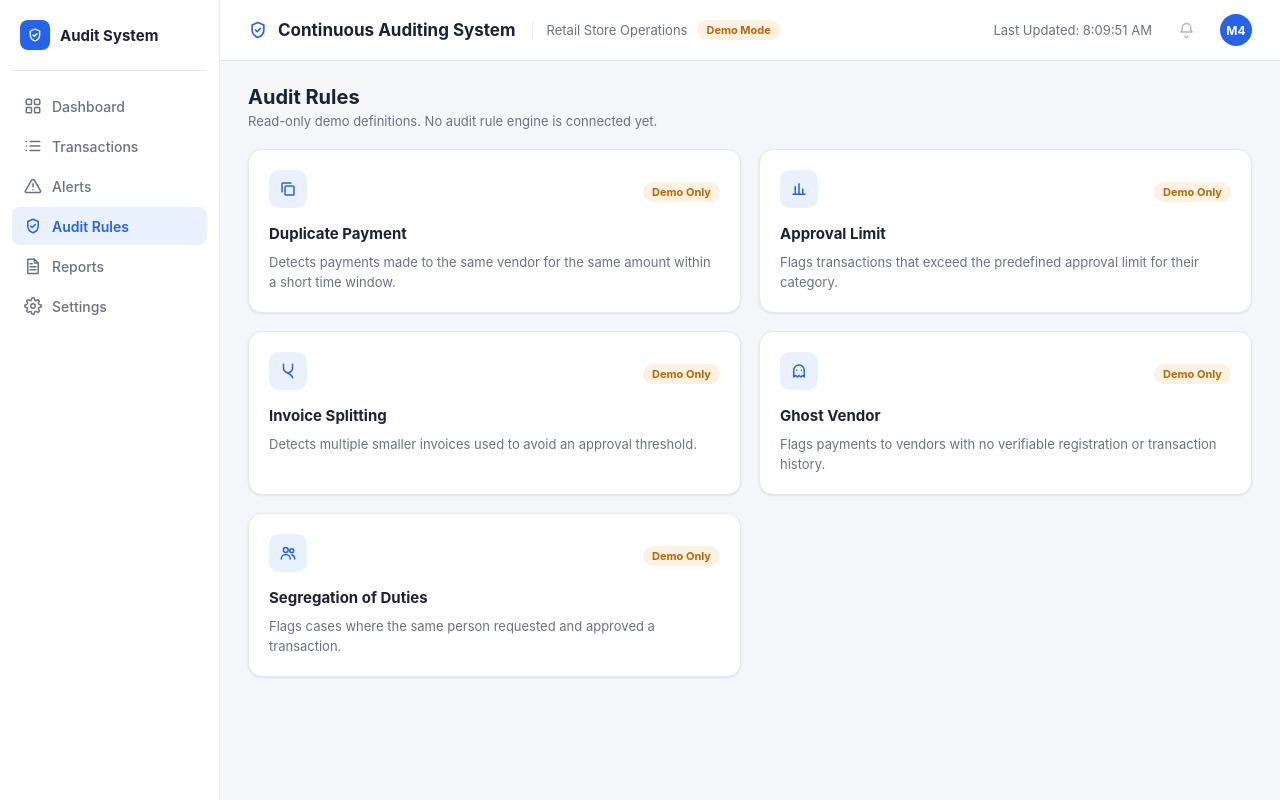
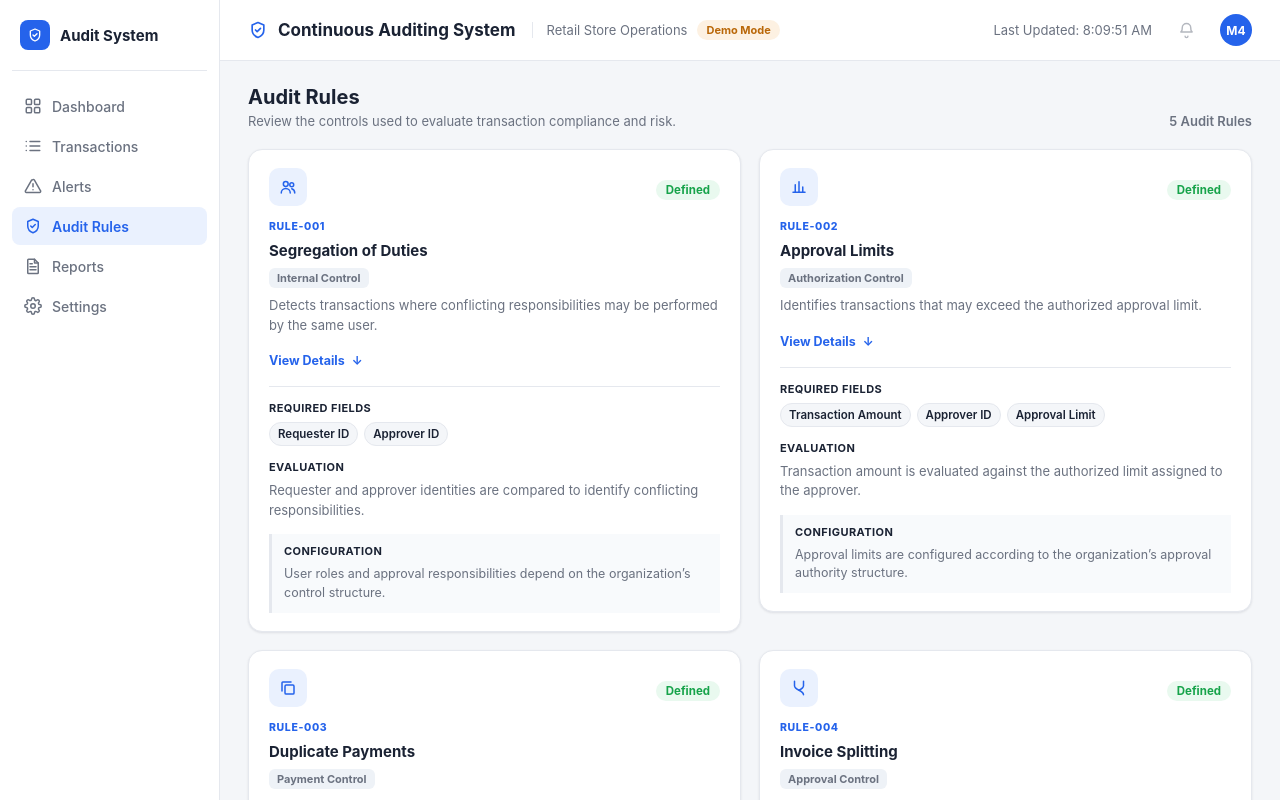
Before and after one commit to OmarAlshehri1/Senior_Design, a React (Vite) app in the folder frontend/: page /audit-rules in a window 1280 px wide. Shown: the top 800 px of the page. Built offline with nearby package versions, Linux system fonts and the light colour scheme.

Commit message:
Complete audit rules frontend

```diff
--- /dev/null
+++ b/frontend/src/data/auditRules.js
@@ -0,0 +1,57 @@
+export const AUDIT_RULES = Object.freeze([
+  {
+    id: 'RULE-001',
+    key: 'segregationOfDuties',
+    name: 'Segregation of Duties',
+    category: 'Internal Control',
+    description: 'Detects transactions where conflicting responsibilities may be performed by the same user.',
+    requiredFields: Object.freeze(['Requester ID', 'Approver ID']),
+    evaluation: 'Requester and approver identities are compared to identify conflicting responsibilities.',
+    configurationNote: 'User roles and approval responsibilities depend on the organization’s control structure.',
+    status: 'Defined',
+  },
+  {
+    id: 'RULE-002',
+    key: 'approvalLimit',
+    name: 'Approval Limits',
+    category: 'Authorization Control',
+    description: 'Identifies transactions that may exceed the authorized approval limit.',
+    requiredFields: Object.freeze(['Transaction Amount', 'Approver ID', 'Approval Limit']),
+    evaluation: 'Transaction amount is evaluated against the authorized limit assigned to the approver.',
+    configurationNote: 'Approval limits are configured according to the organization’s approval authority structure.',
+    status: 'Defined',
+  },
+  {
+    id: 'RULE-003',
+    key: 'duplicatePayment',
+    name: 'Duplicate Payments',
+    category: 'Payment Control',
+    description: 'Detects potentially repeated payments for the same obligation.',
+    requiredFields: Object.freeze(['Vendor ID', 'Invoice ID', 'Amount', 'Transaction Date']),
+    evaluation: 'Relevant payment attributes are compared with previous transactions to identify potential duplicates.',
+    configurationNote: 'Duplicate-payment comparison parameters are handled by the auditing engine.',
+    status: 'Defined',
+  },
+  {
+    id: 'RULE-004',
+    key: 'invoiceSplitting',
+    name: 'Invoice Splitting',
+    category: 'Approval Control',
+    description: 'Identifies related transactions that may have been divided to avoid approval controls.',
+    requiredFields: Object.freeze(['Vendor ID', 'Amount', 'Transaction Date', 'Requester ID']),
+    evaluation: 'Related transactions are evaluated together to identify patterns consistent with invoice splitting.',
+    configurationNote: 'Thresholds and the evaluation window can be configured according to organizational controls.',
+    status: 'Defined',
+  },
+  {
+    id: 'RULE-005',
+    key: 'ghostVendor',
+    name: 'Ghost Vendors',
+    category: 'Vendor Control',
+    description: 'Identifies transactions involving vendors that may not exist in the approved vendor records.',
+    requiredFields: Object.freeze(['Vendor ID', 'Vendor Status']),
+    evaluation: 'Transaction vendor information is checked against the approved vendor master records.',
+    configurationNote: 'Approved vendor records are provided by the organization’s vendor master data.',
+    status: 'Defined',
+  },
+]);
--- a/frontend/src/index.css
+++ b/frontend/src/index.css
@@ -1195,13 +1195,15 @@ table.data-table {
   display: grid;
   grid-template-columns: repeat(2, 1fr);
   gap: 18px;
+  align-items: start;
 }
 
 .rule-card {
-  padding: 20px;
+  min-width: 0;
+  padding: 18px 20px;
   display: flex;
   flex-direction: column;
-  gap: 10px;
+  gap: 8px;
 }
 
 .rule-card-top {
@@ -1225,6 +1227,43 @@ table.data-table {
 .rule-card-icon svg {
   width: 18px;
   height: 18px;
+}
+
+.audit-rules-page-header {
+  align-items: flex-end;
+}
+
+.audit-rules-count {
+  color: var(--text-secondary);
+  font-size: 13px;
+  font-weight: 600;
+  white-space: nowrap;
+}
+
+.defined-pill {
+  padding: 3px 10px;
+  border-radius: 999px;
+  background: var(--green-light);
+  color: var(--green);
+  font-size: 11.5px;
+  font-weight: 700;
+}
+
+.rule-id {
+  color: var(--blue);
+  font-size: 10.5px;
+  font-weight: 800;
+  letter-spacing: 0.06em;
+}
+
+.rule-category {
+  width: fit-content;
+  padding: 3px 8px;
+  border-radius: 6px;
+  background: #eef2f7;
+  color: var(--text-secondary);
+  font-size: 11px;
+  font-weight: 650;
 }
 
 .active-pill {
@@ -1259,16 +1298,96 @@ table.data-table {
   font-weight: 800;
 }
 
-.rule-card h3 {
+.rule-card > h2 {
   margin: 0;
   font-size: 15px;
 }
 
-.rule-card p {
+.rule-description,
+.rule-details p {
   margin: 0;
   font-size: 13px;
   color: var(--text-secondary);
   line-height: 1.5;
+}
+
+.rule-details-toggle {
+  width: fit-content;
+  display: inline-flex;
+  align-items: center;
+  gap: 7px;
+  margin-top: 4px;
+  padding: 6px 0;
+  border: 0;
+  background: transparent;
+  color: var(--blue);
+  font: inherit;
+  font-size: 12.5px;
+  font-weight: 700;
+  cursor: pointer;
+}
+
+.rule-details-toggle:focus-visible {
+  border-radius: 4px;
+  outline: 2px solid var(--blue);
+  outline-offset: 3px;
+}
+
+.rule-toggle-chevron {
+  display: inline-block;
+  font-size: 12px;
+  transition: transform 0.15s ease;
+}
+
+.rule-toggle-chevron.is-expanded {
+  transform: rotate(180deg);
+}
+
+.rule-details {
+  display: grid;
+  gap: 14px;
+  margin-top: 4px;
+  padding-top: 14px;
+  border-top: 1px solid var(--border);
+}
+
+.rule-details section {
+  min-width: 0;
+}
+
+.rule-details h3 {
+  margin: 0 0 7px;
+  font-size: 11px;
+  letter-spacing: 0.04em;
+  text-transform: uppercase;
+}
+
+.rule-field-list {
+  display: flex;
+  flex-wrap: wrap;
+  gap: 6px;
+}
+
+.rule-field-chip {
+  max-width: 100%;
+  padding: 4px 8px;
+  border: 1px solid var(--border);
+  border-radius: 999px;
+  background: var(--bg);
+  color: var(--text-primary);
+  font-size: 11.5px;
+  font-weight: 600;
+  overflow-wrap: anywhere;
+}
+
+.rule-configuration {
+  padding: 10px 12px;
+  border-left: 3px solid var(--border);
+  background: #f8fafc;
+}
+
+.rule-configuration p {
+  font-size: 12.5px;
 }
 
 /* ---------- Reports page ---------- */
@@ -1460,6 +1579,12 @@ table.data-table {
   .page-content {
     padding: 20px 16px 32px;
   }
+  .audit-rules-page-header {
+    align-items: flex-start;
+  }
+  .audit-rules-count {
+    width: 100%;
+  }
   .summary-grid {
     grid-template-columns: 1fr;
     gap: 12px;
@@ -1491,6 +1616,9 @@ table.data-table {
   }
   .dashboard-transactions-table tbody td:nth-child(n) {
     grid-column: 1;
+  }
+  .rule-card {
+    padding: 16px;
   }
 }
 
--- a/frontend/src/main.jsx
+++ b/frontend/src/main.jsx
@@ -4,9 +4,12 @@ import { BrowserRouter } from 'react-router-dom'
 import './index.css'
 import App from './App.jsx'
 
+const routerBasename =
+  import.meta.env.BASE_URL === '/' ? '/' : import.meta.env.BASE_URL.replace(/\/$/, '')
+
 createRoot(document.getElementById('root')).render(
   <StrictMode>
-    <BrowserRouter>
+    <BrowserRouter basename={routerBasename}>
       <App />
     </BrowserRouter>
   </StrictMode>,
--- a/frontend/src/pages/AuditRules.jsx
+++ b/frontend/src/pages/AuditRules.jsx
@@ -1,4 +1,6 @@
-import { auditRules } from '../data/mockData';
+import { useState } from 'react';
+import { AUDIT_RULES } from '../data/auditRules';
+import { toggleExpandedRuleIds } from '../utils/auditRules';
 import { UsersIcon, LimitIcon, DuplicateIcon, SplitIcon, GhostIcon } from '../components/icons';
 
 const iconMap = {
@@ -10,29 +12,73 @@ const iconMap = {
 };
 
 export default function AuditRules() {
+  const [expandedRuleIds, setExpandedRuleIds] = useState(() => new Set());
+
+  const toggleRule = (ruleId) => {
+    setExpandedRuleIds((current) => toggleExpandedRuleIds(current, ruleId));
+  };
+
   return (
     <>
-      <div className="page-header">
+      <div className="page-header audit-rules-page-header">
         <div>
           <h1>Audit Rules</h1>
-          <p>Read-only demo definitions. No audit rule engine is connected yet.</p>
+          <p>Review the controls used to evaluate transaction compliance and risk.</p>
         </div>
+        <span className="audit-rules-count">5 Audit Rules</span>
       </div>
 
-      <div className="rules-grid">
-        {auditRules.map((rule) => {
+      <div className="rules-grid" aria-label="Audit rule definitions">
+        {AUDIT_RULES.map((rule) => {
           const Icon = iconMap[rule.key];
+          const isExpanded = expandedRuleIds.has(rule.id);
+          const detailsId = `${rule.id.toLowerCase()}-details`;
+
           return (
-            <div className="card rule-card" key={rule.key}>
+            <article className="card rule-card" key={rule.id}>
               <div className="rule-card-top">
-                <span className="rule-card-icon">
-                  <Icon />
+                <span className="rule-card-icon" aria-hidden="true">
+                  <Icon aria-hidden="true" />
                 </span>
-                <span className="demo-pill">{rule.status}</span>
+                <span className="defined-pill">{rule.status}</span>
               </div>
-              <h3>{rule.label}</h3>
-              <p>{rule.description}</p>
-            </div>
+              <span className="rule-id">{rule.id}</span>
+              <h2>{rule.name}</h2>
+              <span className="rule-category">{rule.category}</span>
+              <p className="rule-description">{rule.description}</p>
+
+              <button
+                type="button"
+                className="rule-details-toggle"
+                aria-expanded={isExpanded}
+                aria-controls={detailsId}
+                onClick={() => toggleRule(rule.id)}
+              >
+                {isExpanded ? 'Hide Details' : 'View Details'}
+                <span className={`rule-toggle-chevron${isExpanded ? ' is-expanded' : ''}`} aria-hidden="true">
+                  ↓
+                </span>
+              </button>
+
+              <div className="rule-details" id={detailsId} hidden={!isExpanded}>
+                <section aria-labelledby={`${rule.id}-fields-heading`}>
+                  <h3 id={`${rule.id}-fields-heading`}>Required Fields</h3>
+                  <div className="rule-field-list">
+                    {rule.requiredFields.map((field) => (
+                      <span className="rule-field-chip" key={field}>{field}</span>
+                    ))}
+                  </div>
+                </section>
+                <section aria-labelledby={`${rule.id}-evaluation-heading`}>
+                  <h3 id={`${rule.id}-evaluation-heading`}>Evaluation</h3>
+                  <p>{rule.evaluation}</p>
+                </section>
+                <section className="rule-configuration" aria-labelledby={`${rule.id}-configuration-heading`}>
+                  <h3 id={`${rule.id}-configuration-heading`}>Configuration</h3>
+                  <p>{rule.configurationNote}</p>
+                </section>
+              </div>
+            </article>
           );
         })}
       </div>
--- /dev/null
+++ b/frontend/src/utils/auditRules.js
@@ -0,0 +1,8 @@
+export function toggleExpandedRuleIds(expandedRuleIds, ruleId) {
+  const nextExpandedRuleIds = new Set(expandedRuleIds);
+
+  if (nextExpandedRuleIds.has(ruleId)) nextExpandedRuleIds.delete(ruleId);
+  else nextExpandedRuleIds.add(ruleId);
+
+  return nextExpandedRuleIds;
+}
--- a/frontend/src/utils/transactions.js
+++ b/frontend/src/utils/transactions.js
@@ -1,4 +1,5 @@
 import { getRiskLevel } from './risk.js';
+import { AUDIT_RULES } from '../data/auditRules.js';
 
 export const TRANSACTION_SORT_OPTIONS = Object.freeze({
   NEWEST: 'newest',
@@ -9,13 +10,9 @@ export const TRANSACTION_SORT_OPTIONS = Object.freeze({
   LOWEST_AMOUNT: 'lowest-amount',
 });
 
-export const AUDIT_RULE_DEFINITIONS = Object.freeze([
-  { key: 'segregationOfDuties', label: 'Segregation of Duties' },
-  { key: 'approvalLimit', label: 'Approval Limits' },
-  { key: 'duplicatePayment', label: 'Duplicate Payments' },
-  { key: 'invoiceSplitting', label: 'Invoice Splitting' },
-  { key: 'ghostVendor', label: 'Ghost Vendors' },
-]);
+export const AUDIT_RULE_DEFINITIONS = Object.freeze(
+  AUDIT_RULES.map(({ key, name }) => Object.freeze({ key, label: name }))
+);
 
 const riskFilters = ['All', 'Low', 'Medium', 'High'];
 
--- a/frontend/vite.config.js
+++ b/frontend/vite.config.js
@@ -2,6 +2,7 @@ import react from '@vitejs/plugin-react'
 import { defineConfig } from 'vite'
 
 // https://vite.dev/config/
-export default defineConfig({
+export default defineConfig(({ command, mode }) => ({
+  base: command === 'serve' && mode === 'development' ? '/' : '/Senior_Design/',
   plugins: [react()],
-})
+}))
```
Also changed, not shown: frontend/index.html (+18 -1 lines), frontend/public/404.html (added, +38 -0 lines), 1 other file (tests, documents, lock files or other folders).
